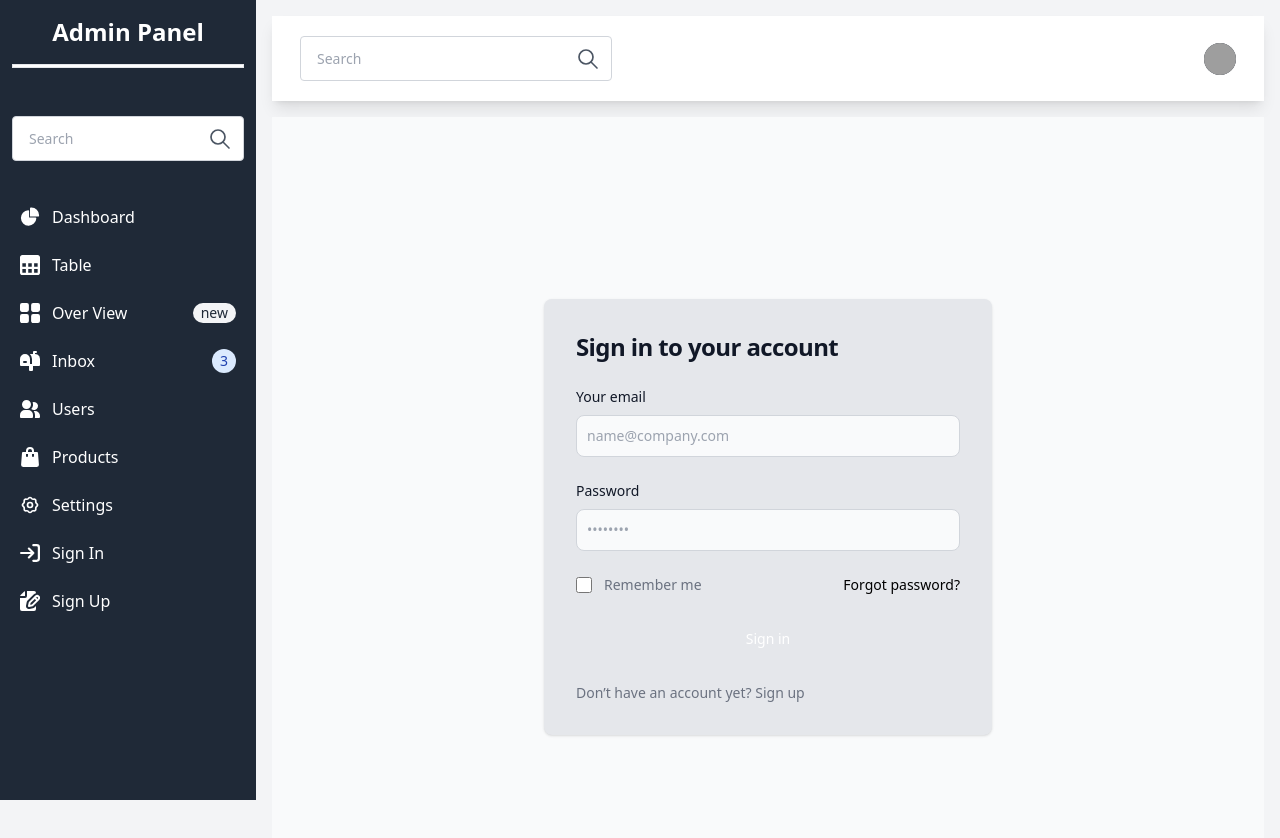
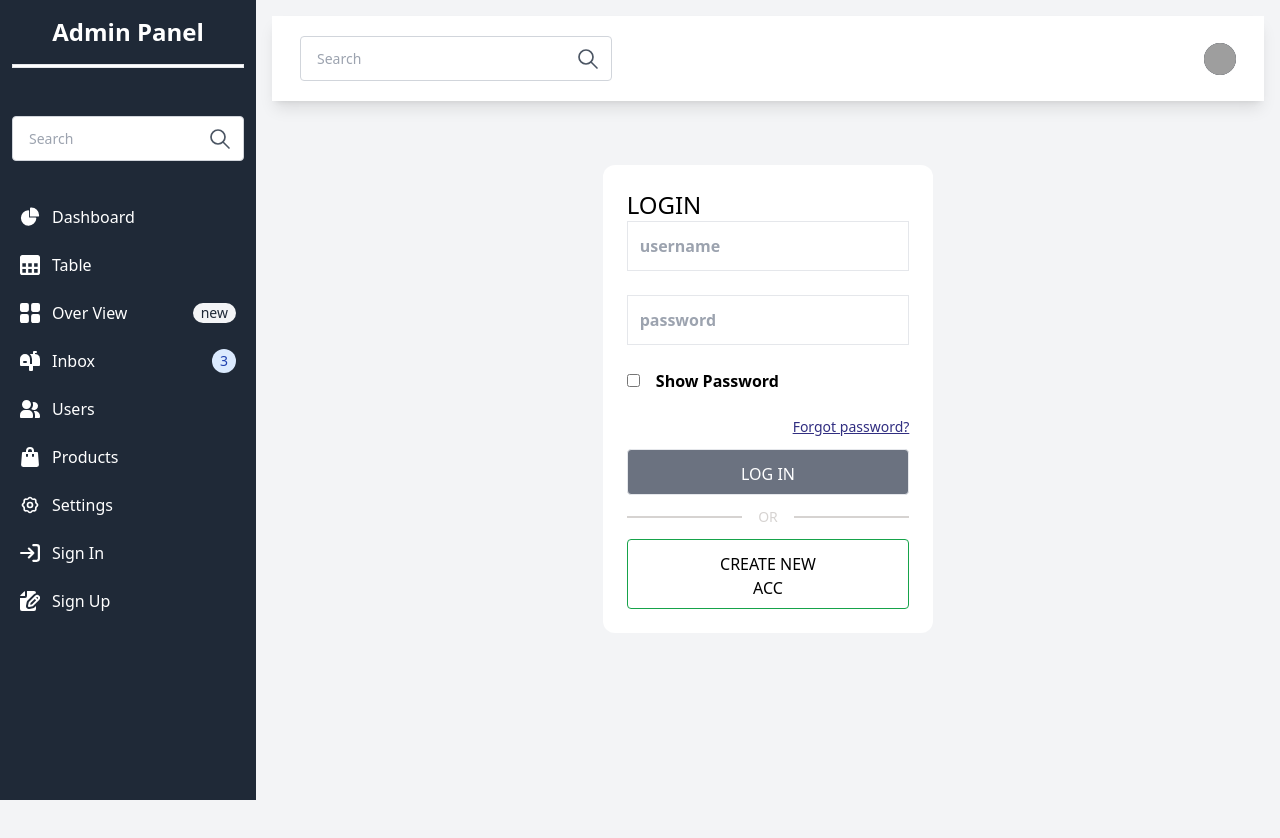
Before and after one commit to yadamoon/Admin-Panel, a React (Vite) app in the folder Dashboard/: page /SignIN in a window 1280 px wide. Shown: the top 838 px of the page. Built offline with nearby package versions, Linux system fonts and the light colour scheme; grey boxes are pictures that could not be loaded.

Commit message:
i created login page using form

```diff
--- a/Dashboard/src/components/pages/SignIn.jsx
+++ b/Dashboard/src/components/pages/SignIn.jsx
@@ -1,95 +1,98 @@
-import React from "react";
+import React, { useState } from "react";
+import { useForm } from "react-hook-form";
+function SignIn() {
+  const [passwordType, setPasswordType] = useState("password");
+  const {
+    register,
+    handleSubmit,
 
-const SignIn = () => {
+    formState: { errors },
+    reset,
+  } = useForm({
+    defaultValues: {
+      username: "",
+      password: "",
+    },
+  });
+
+  const handleCkeckBox = () => {
+    if (passwordType === "password") {
+      setPasswordType("text");
+      return;
+    }
+    setPasswordType("password");
+  };
+
   return (
-    <section className="bg-gray-50 ">
-      <div className="flex flex-col items-center justify-center px-6 py-8 mx-auto md:h-screen lg:py-0">
-        <div className="w-full bg-gray-200 rounded-lg shadow dark:border md:mt-0 sm:max-w-md xl:p-0 ">
-          <div className="p-6 space-y-4 md:space-y-6 sm:p-8">
-            <h1 className="text-xl font-bold leading-tight tracking-tight text-gray-900 md:text-2xl dark:text-white">
-              Sign in to your account
-            </h1>
-            <form className="space-y-4 md:space-y-6" action="#">
-              <div>
-                <label
-                  for="email"
-                  className="block mb-2 text-sm font-medium text-gray-900 dark:text-white"
-                >
-                  Your email
+    <div className="h-screen my-16 ">
+      <div className="flex justify-center ">
+        <div className=" bg-white mx-4 md:mx-0 w-full md:w-2/3 lg:w-1/3 rounded-xl h-auto p-6">
+          <div className="text-2xl">
+            <h1>LOGIN</h1>
+          </div>
+          <form className="w-full space-y-3">
+            <div className="grid grid-cols-1 gap-6">
+              <input
+                {...register("username", {
+                  required: "Enter Your username please!",
+                })}
+                placeholder="username"
+                className="border p-3 font-bold col-span-3 md:col-span-2"
+              />
+              {errors.username && (
+                <span className="text-red-700 col-span-1 md:col-span-2 ">
+                  {errors.username.message}
+                </span>
+              )}
+              <input
+                type={passwordType}
+                {...register("password", {
+                  required: "Enter your psssword please!",
+                })}
+                placeholder="password"
+                className="border p-3 font-bold col-span-3 md:col-span-2"
+              />
+
+              {errors.password && (
+                <span className="text-red-700 col-span-1 md:col-span-2 ">
+                  {errors.password.message}
+                </span>
+              )}
+              <label htmlFor="showPassword" className="font-bold space-x-3">
+                <input
+                  type="checkBox"
+                  {...register("showPassword", {})}
+                  onClick={handleCkeckBox}
+                />
+                <span> Show Password </span>
               </label>
-                <input
-                  type="email"
-                  name="email"
-                  id="email"
-                  className="bg-gray-50 border border-gray-300 text-gray-900 sm:text-sm rounded-lg focus:ring-primary-600 focus:border-primary-600 block w-full p-2.5 "
-                  placeholder="name@company.com"
-                  required=""
-                />
             </div>
             <div>
-                <label
-                  for="password"
-                  className="block mb-2 text-sm font-medium text-gray-900 "
-                >
-                  Password
-                </label>
-                <input
-                  type="password"
-                  name="password"
-                  id="password"
-                  placeholder="••••••••"
-                  className="bg-gray-50 border border-gray-300 text-gray-900 sm:text-sm rounded-lg focus:ring-primary-600 focus:border-primary-600 block w-full p-2.5"
-                  required=""
-                />
-              </div>
-              <div className="flex items-center justify-between">
-                <div className="flex items-start">
-                  <div className="flex items-center h-5">
-                    <input
-                      id="remember"
-                      aria-describedby="remember"
-                      type="checkbox"
-                      className="w-4 h-4 border border-gray-300 rounded bg-gray-50 focus:ring-3 focus:ring-primary-300 "
-                      required=""
-                    />
-                  </div>
-                  <div className="ml-3 text-sm">
-                    <label
-                      for="remember"
-                      className="text-gray-500 dark:text-gray-300"
-                    >
-                      Remember me
-                    </label>
-                  </div>
-                </div>
               <a
                 href="#"
-                  className="text-sm font-medium text-primary-600 hover:underline dark:text-primary-500"
+                class="mt-6 text-indigo-900 flex justify-end text-sm font-normal underline"
               >
                 Forgot password?
               </a>
             </div>
-              <button
-                type="submit"
-                className="w-full text-white bg-primary-600 hover:bg-primary-700 focus:ring-4 focus:outline-none focus:ring-primary-300 font-medium rounded-lg text-sm px-5 py-2.5 text-center "
-              >
-                Sign in
-              </button>
-              <p className="text-sm font-light text-gray-500 dark:text-gray-400">
-                Don’t have an account yet?{" "}
-                <a
-                  href="#"
-                  className="font-medium text-primary-600 hover:underline dark:text-primary-500"
-                >
-                  Sign up
-                </a>
-              </p>
+            <div className="space-y-3">
+              <div className="border bg-gray-500 uppercase text-center text-white w-full  pl-20 pr-20 pt-3 pb-2 hover:bg-gray-600 hover:text-white rounded md:w-auto ">
+                log in
+              </div>
+            </div>
+            <div className="relative flex items-center mt-8">
+              <div className="border h-0 w-2/4 border-stone-300"></div>
+              <div className=" text-stone-300 px-4 text-sm font-normal">OR</div>
+              <div className=" border h-0 w-2/4 border-stone-300"></div>
+            </div>
+            <div className="border border-green-600 uppercase text-center text-black w-full  pl-20 pr-20 pt-3 pb-2 hover:bg-gray-600 hover:text-white rounded md:w-auto ">
+              <a href="#">Create New Acc </a>
+            </div>
           </form>
         </div>
       </div>
     </div>
-    </section>
   );
-};
+}
 
 export default SignIn;
```
Lines whose indentation alone changed are shown as unchanged.
